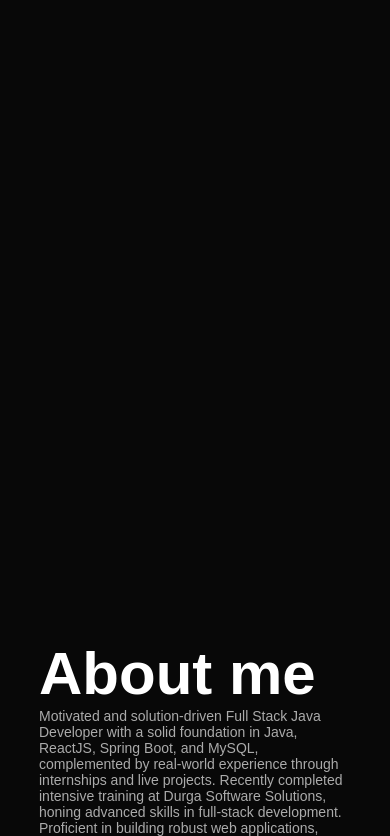
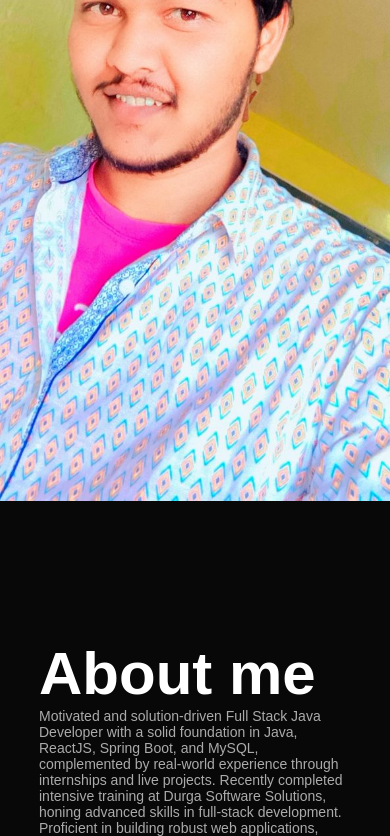
Before and after one commit to BHASKAR-MADIGA/PORTFOLIO-WEBSITE, a plain HTML site: page index.html in a window 390 px wide. Shown: the part 343-1179 px from the top of the page. Drawn offline with Linux system fonts and the light colour scheme; the site is published under a folder, as on GitHub Pages, so addresses that start at the root find nothing.

Commit message:
Update style.css

```diff
--- a/style.css
+++ b/style.css
@@ -355,7 +355,7 @@ nav .fa-solid {
 }
 @media only screen and (max-width: 600px){
     #header{
-        background-image: url(/PICB3.jpeg);
+        background-image: url(PICB3.jpeg);
     }
     .header-text h1{
         font-size: 30px;
```
